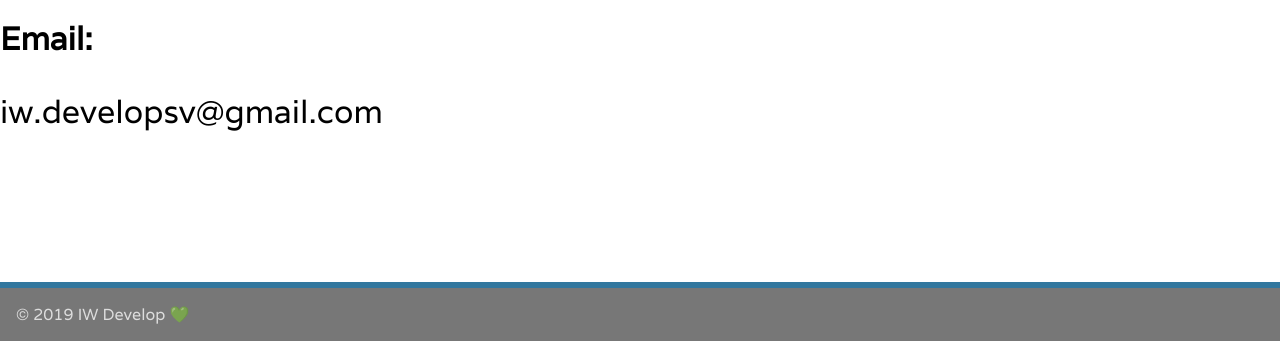
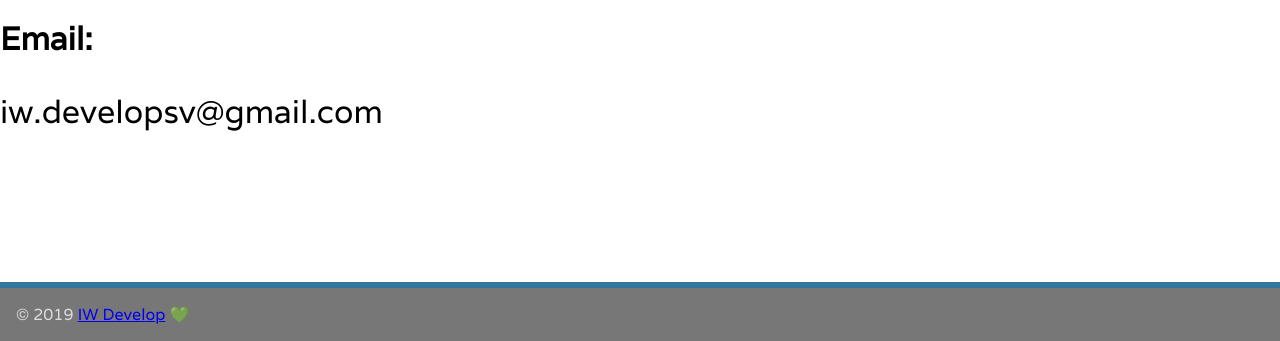
Before and after one commit to k4is3r/frontend-gatsby, a Gatsby site: page /contact in a window 1280 px wide. Shown: the part 498-839 px from the top of the page. Built offline with nearby package versions, Linux system fonts and the light colour scheme; Gatsby itself is replaced by a stand-in of ours.

Commit message:
changing footer adding link to iwdevelop

```diff
--- a/src/components/layout.js
+++ b/src/components/layout.js
@@ -21,7 +21,7 @@ const Layout = ({ children }) => (
         <Navigation />
         <main>{children}</main>
         <footer className="text-center footer fixed-bottom">
-          © {new Date().getFullYear()} IW Develop 💚
+          © {new Date().getFullYear()} <a href="https://iwdevelop.com">IW Develop</a> 💚
         </footer>
       </>
     )}
```
